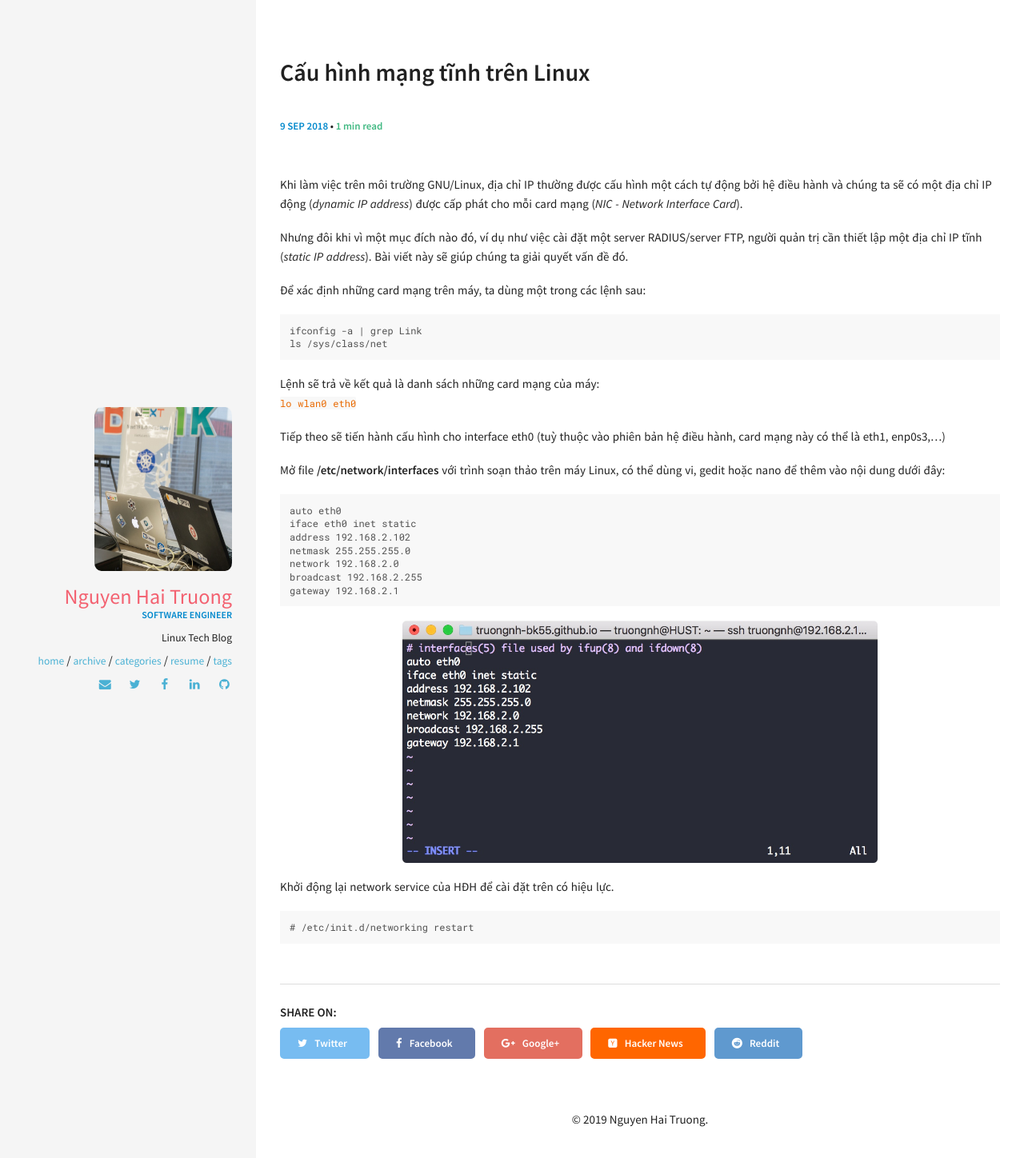
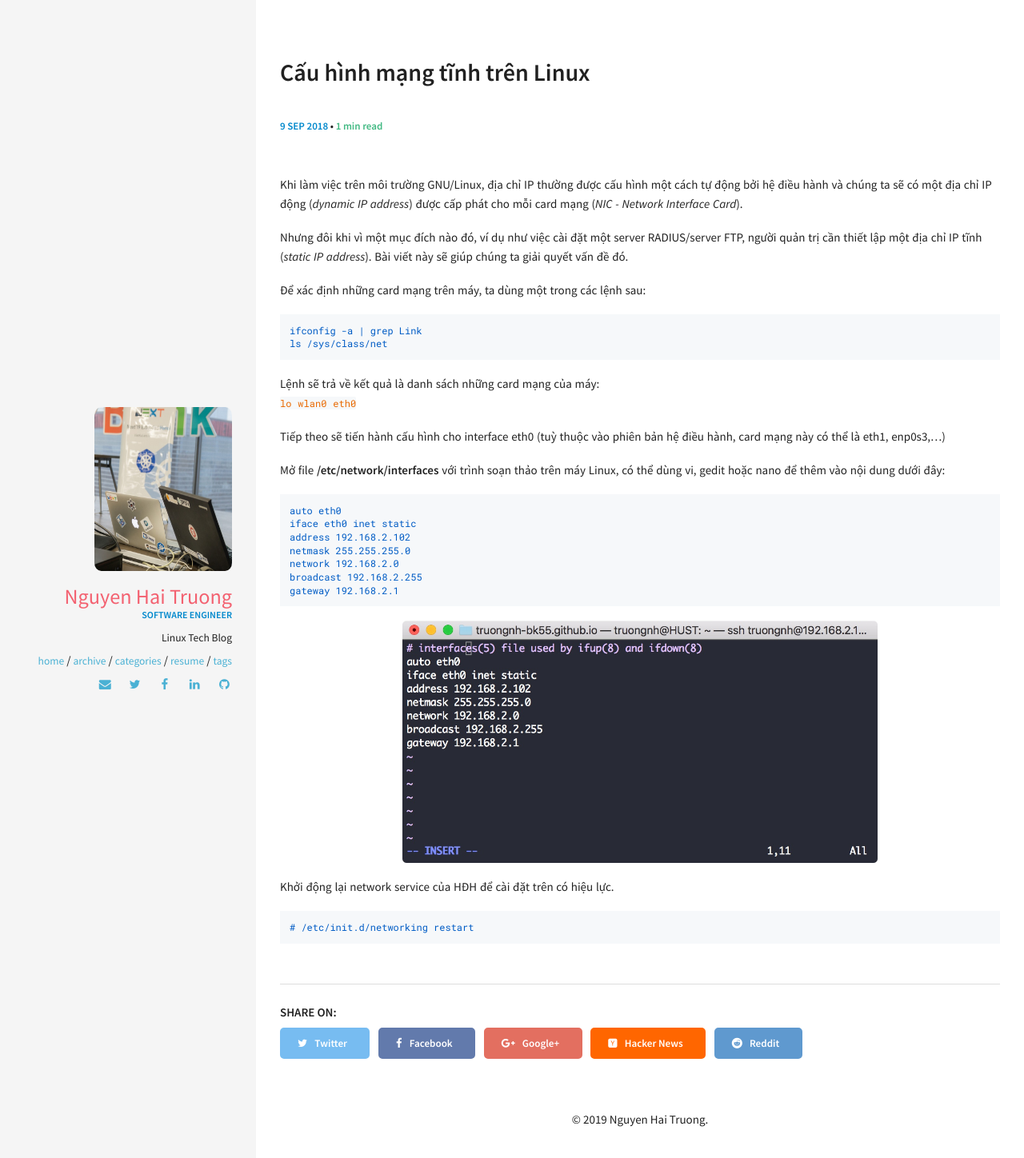
Before and after one commit to truongnh1992/truongnh1992.github.io, a Jekyll site: the page built from _posts/2018-09-09-cau-hinh-networking-in-linux.md, in a window 1280 px wide. Shown: the top 1448 px of the page at 80% size. Built offline with Jekyll 4.4.1, drawn with Linux system fonts in a browser that asks for light colours; comment, search, counter and statistics services are not loaded.

Commit message:
Change syntax highlight code color
Signed-off-by: Nguyen Hai Truong <truongnh@vn.fujitsu.com>

```diff
--- a/_sass/components/_syntax-highlighting.scss
+++ b/_sass/components/_syntax-highlighting.scss
@@ -5,9 +5,9 @@
 
 pre, code {
   font-family: $font-family-monospace;
-  color: #525252;
+  color: #005cc5;
   font-size: 0.9em;
-  background-color: #f8f8f8;
+  background-color: #f6f8fa;
   font-size: ($font-size-base - 3);
 }
 code {
@@ -44,7 +44,7 @@ pre code {
     position: relative;
   }
   pre code {
-    color: #525252;
+    color: #005cc5;
     &::before {
       content: attr(data-lang);
       position: absolute;
```
